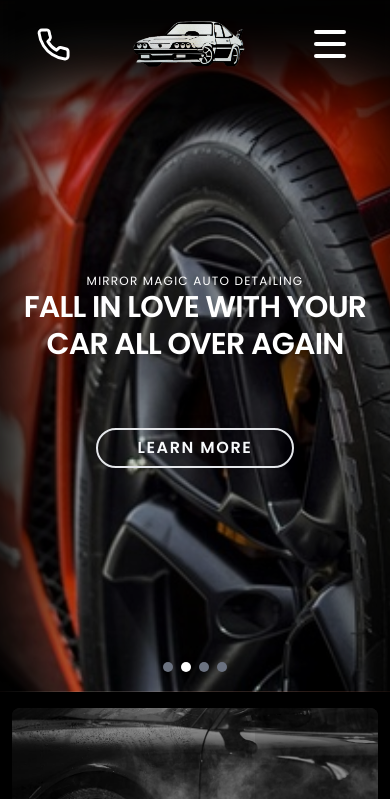
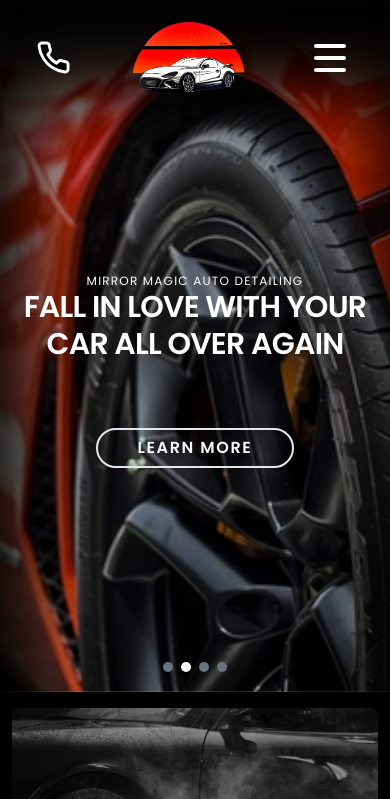
Before and after one commit to mkha101/CarDetailing, an Astro site: page / in a window 390 px wide. Shown: the top 799 px of the page. Built offline with nearby package versions, Linux system fonts and the light colour scheme; Astro itself is replaced by a stand-in of ours; a script that the page names is missing.

Commit message:
Logo change

```diff
--- a/src/components/NavList.tsx
+++ b/src/components/NavList.tsx
@@ -35,7 +35,7 @@ export const NavList: React.FC<NavListProps> = ({ setServices }) => {
         </li>
       </ul>
       <ul className={`flex flex-row  text-white text-opacity-200 gap-6`}>
-        <li className="bg-blue-700 border-none text-xl   transition ease-in-out   duration-100  hover:bg-opacity-50  px-7 py-1 rounded-3xl cursor-pointer  font-semibold">
+        <li className="bg-blue-700 border-none text-x l   transition ease-in-out   duration-100  hover:bg-opacity-50  px-7 py-1 rounded-3xl cursor-pointer  font-semibold">
           <a href="/">Get Quote!</a>
         </li>
       </ul>
@@ -54,7 +54,7 @@ export const MobileNavList = () => {
     <div>
       {" "}
       <Container>
-        <nav className="lg:hidden flex px-5 py-5   flex-row items-center  max-h-[11vh]  justify-between">
+        <nav className="lg:hidden flex px-5 py-5   flex-row items-center   justify-between">
           <button>
             {" "}
             <a href="tel:123-456-7890">
@@ -65,9 +65,14 @@ export const MobileNavList = () => {
               />{" "}
             </a>
           </button>{" "}
-          <a className="w-28 " href="/">
-            {" "}
-            <img className="block w-[100%] h-auto  " src="./logo2.png" alt="" />
+          <a className="flex  flex-row items-center justify-center " href="/">
+            <div className="w-28   ">
+              <img
+                className="block  w-[100%] h-auto"
+                src="./logo4.png"
+                alt="car"
+              />
+            </div>
           </a>
           <button
             className="flex flex-col h-12 w-12 justify-center items-center "
--- a/src/pages/index.astro
+++ b/src/pages/index.astro
@@ -11,7 +11,7 @@ import { FrequentlyAskedQ } from "@/components/FrequentlyAskedQ";
 import Instafeed from "@/components/Instafeed";
 ---
 
-<Layout positionprop="fixed" title="Freelance Template">
+<Layout positionprop="fixed" title="Mirror Magic Detailing">
   <main class="w-full max-w-screen bg-fixed bg-cover">
     <ContentGraphic client:load />
     <ServicesOffered client:load />
```
Also changed, not shown: public/logo3.png (added), public/logo4.png (added).
